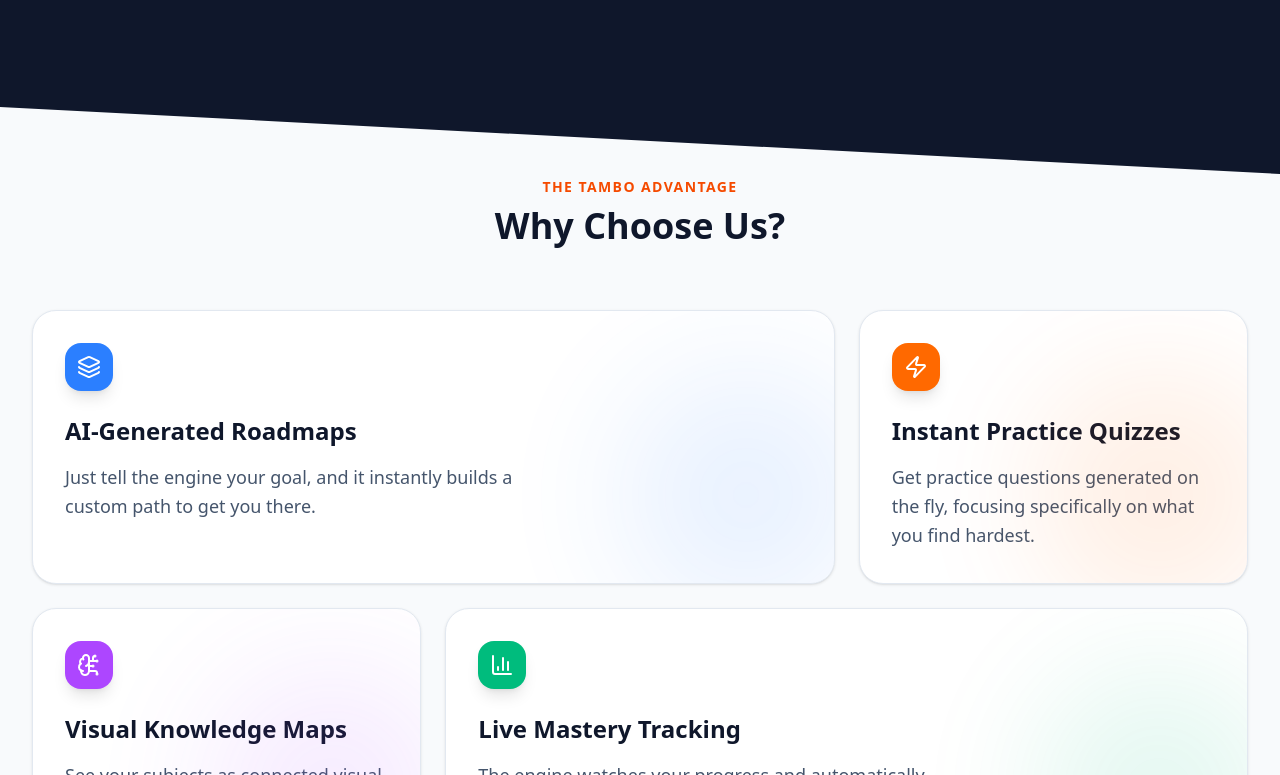
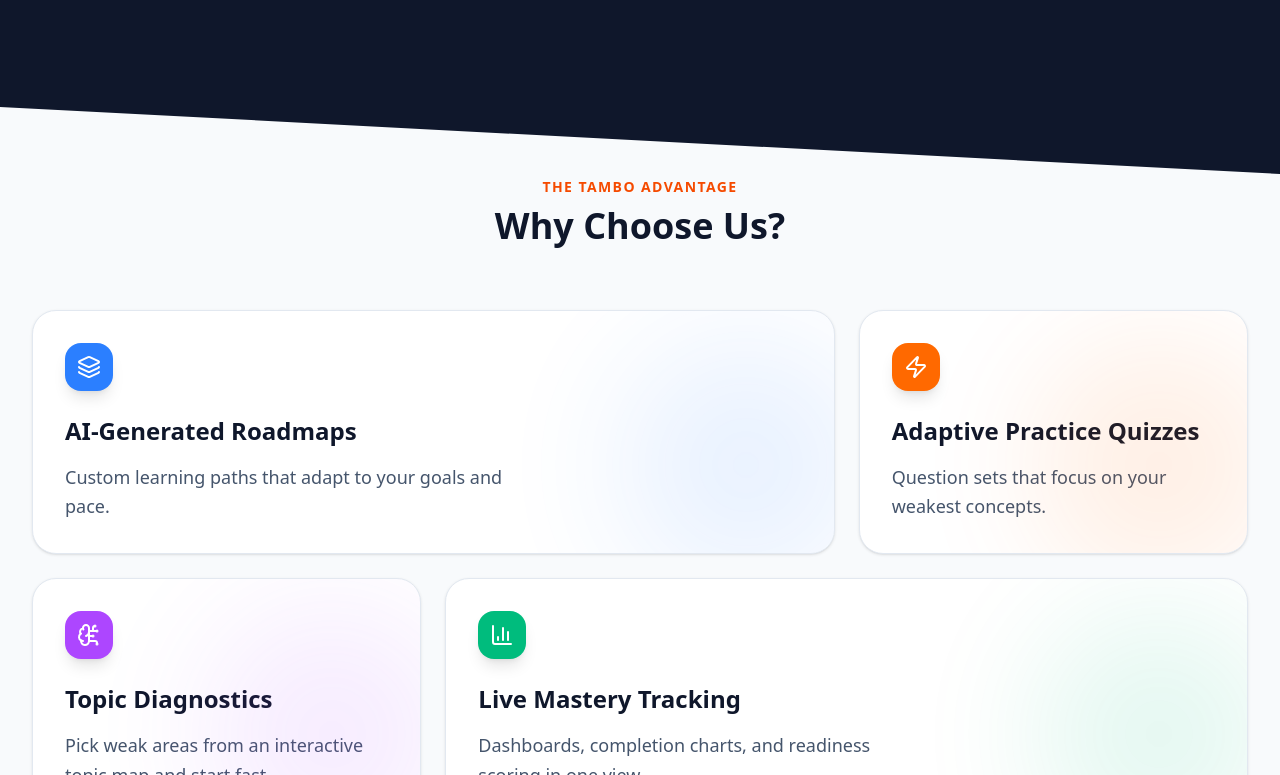
Before and after one commit to shumhn/Edify, a Next.js app: page / in a window 1280 px wide. Shown: the part 2025-2800 px from the top of the page. Built offline with nearby package versions, Linux system fonts and the light colour scheme; no server answers.

Commit message:
ui fixes

```diff
--- a/src/app/chat/page.tsx
+++ b/src/app/chat/page.tsx
@@ -48,10 +48,15 @@ function ChatContent() {
     const mode = searchParams.get("mode");
     const subject = searchParams.get("subject");
     const autostart = searchParams.get("autostart");
+    const clearSubject = searchParams.get("clearSubject");
     const updates: Partial<ReturnType<typeof loadUserProfile>> = {};
 
     if (mode === "exam" || mode === "learn") {
       if (mode !== profile.learningMode) updates.learningMode = mode;
+    }
+    if (clearSubject === "1") {
+      if (profile.focusSubject) updates.focusSubject = undefined;
+      if (profile.autoStartSubject) updates.autoStartSubject = false;
     }
     if (
       subject &&
--- a/src/app/page.tsx
+++ b/src/app/page.tsx
@@ -4,6 +4,8 @@ import { ApiKeyCheck } from "@/components/ApiKeyCheck";
 import Link from "next/link";
 import { ArrowRight, BarChart3, BookOpen, BrainCircuit, Layers, Layout, Zap, Sparkles } from "lucide-react";
 import { motion, useScroll, useTransform } from "framer-motion";
+import { useRouter } from "next/navigation";
+import { useState } from "react";
 
 const fadeIn = {
    initial: { opacity: 0, y: 20 },
@@ -26,28 +28,100 @@ const stagger = {
 const features = [
    {
       title: "AI-Generated Roadmaps",
-      description: "Just tell the engine your goal, and it instantly builds a custom path to get you there.",
+      description: "Custom learning paths that adapt to your goals and pace.",
       icon: <Layers className="h-6 w-6 text-white" />,
       color: "bg-blue-500"
    },
    {
-      title: "Instant Practice Quizzes",
-      description: "Get practice questions generated on the fly, focusing specifically on what you find hardest.",
+      title: "Adaptive Practice Quizzes",
+      description: "Question sets that focus on your weakest concepts.",
       icon: <Zap className="h-6 w-6 text-white" />,
       color: "bg-orange-500"
    },
    {
-      title: "Visual Knowledge Maps",
-      description: "See your subjects as connected visual maps instead of just a boring list of chapters.",
+      title: "Topic Diagnostics",
+      description: "Pick weak areas from an interactive topic map and start fast.",
       icon: <BrainCircuit className="h-6 w-6 text-white" />,
       color: "bg-purple-500"
    },
    {
       title: "Live Mastery Tracking",
-      description: "The engine watches your progress and automatically adjusts your schedule in real-time.",
+      description: "Dashboards, completion charts, and readiness scoring in one view.",
       icon: <BarChart3 className="h-6 w-6 text-white" />,
       color: "bg-emerald-500"
    },
+   {
+      title: "Formula + Concept Cards",
+      description: "Short lessons, formulas, and concept explainers for clarity.",
+      icon: <BookOpen className="h-6 w-6 text-white" />,
+      color: "bg-slate-900"
+   },
+   {
+      title: "Mistake Review Loop",
+      description: "Quiz review, mistake bank, and targeted retries.",
+      icon: <Layout className="h-6 w-6 text-white" />,
+      color: "bg-indigo-500"
+   },
+   {
+      title: "Real-World Applications",
+      description: "Application cards that show why the concept matters.",
+      icon: <Sparkles className="h-6 w-6 text-white" />,
+      color: "bg-pink-500"
+   },
+];
+
+const featureIndex = [
+   "Learn & practice mode",
+   "Exam prep mode",
+   "Subject tracks (Physics/Math/Chem/CS)",
+   "Skill level targeting",
+   "Topic diagnostics",
+   "Topic map",
+   "Lesson cards",
+   "Concept explainers",
+   "Formula cards",
+   "Adaptive quizzes",
+   "Quiz review",
+   "Study plans",
+   "Roadmaps",
+   "Progress dashboard",
+   "Completion chart",
+   "Readiness score",
+   "Weak-topic radar",
+   "Mastery matrix",
+   "Mistake bank",
+   "Coach insights",
+   "Real-world applications",
+   "Charts (bar/line/area/pie/donut/scatter/histogram/heatmap)",
+   "Intake forms",
+   "Context notes"
+];
+
+const coreSystemFeatures = [
+   {
+      title: "Dual Learning Modes",
+      description: "Switch between Learn & Practice or Exam Prep with a single toggle.",
+      icon: <Layout className="h-5 w-5 text-white" />,
+      color: "bg-slate-900"
+   },
+   {
+      title: "Subject Tracks",
+      description: "Physics, Math, Chemistry, and Computer Science tracks with tailored flows.",
+      icon: <BookOpen className="h-5 w-5 text-white" />,
+      color: "bg-blue-600"
+   },
+   {
+      title: "Skill-Level Control",
+      description: "Beginner, Intermediate, Advanced targeting that shapes quizzes and roadmaps.",
+      icon: <BrainCircuit className="h-5 w-5 text-white" />,
+      color: "bg-indigo-500"
+   },
+   {
+      title: "Context Notes",
+      description: "Attach one-time notes (goals, weak topics, deadlines) to steer responses.",
+      icon: <Sparkles className="h-5 w-5 text-white" />,
+      color: "bg-amber-500"
+   }
 ];
 
 const tracks = [
@@ -84,6 +158,19 @@ const tracks = [
 export default function Home() {
    const { scrollYProgress } = useScroll();
    const y = useTransform(scrollYProgress, [0, 1], ["0%", "50%"]);
+   const router = useRouter();
+   const [igniteQuery, setIgniteQuery] = useState("");
+
+   const handleIgnite = () => {
+      const params = new URLSearchParams();
+      params.set("mode", "learn");
+      params.set("clearSubject", "1");
+      const trimmed = igniteQuery.trim();
+      if (trimmed) {
+         params.set("seed", trimmed);
+      }
+      router.push(`/chat?${params.toString()}`);
+   };
 
    return (
       <div className="min-h-screen bg-slate-50 font-sans text-slate-900 selection:bg-orange-200">
@@ -177,26 +264,36 @@ export default function Home() {
                               <input
                                  type="text"
                                  placeholder="e.g. Thermodynamics, Linear Algebra..."
+                                 value={igniteQuery}
+                                 onChange={(event) => setIgniteQuery(event.target.value)}
+                                 onKeyDown={(event) => {
+                                    if (event.key === "Enter") {
+                                       event.preventDefault();
+                                       handleIgnite();
+                                    }
+                                 }}
                                  className="flex-1 bg-transparent py-4 text-lg text-slate-900 placeholder:text-slate-400 focus:outline-none"
                               />
-                              <Link
-                                 href="/chat?mode=learn"
+                              <button
+                                 type="button"
+                                 onClick={handleIgnite}
                                  className="hidden sm:flex items-center gap-2 rounded-xl bg-gradient-to-r from-orange-500 to-red-600 px-8 py-4 text-base font-bold text-white shadow-lg transition-transform hover:scale-[1.02] hover:shadow-orange-500/25 active:scale-[0.98]"
                               >
                                  Ignite
                                  <ArrowRight className="h-5 w-5" />
-                              </Link>
+                              </button>
                            </div>
                         </div>
 
                         {/* Mobile Button */}
                         <div className="mt-4 flex flex-col gap-3 sm:hidden">
-                           <Link
-                              href="/chat?mode=learn"
+                           <button
+                              type="button"
+                              onClick={handleIgnite}
                               className="flex w-full items-center justify-center gap-2 rounded-xl bg-orange-600 px-6 py-4 text-lg font-bold text-white shadow-lg"
                            >
                               Start Learning
-                           </Link>
+                           </button>
                         </div>
                      </motion.div>
                   </ApiKeyCheck>
@@ -313,7 +410,7 @@ export default function Home() {
             </section>
 
             {/* TRACKS / SUBJECTS */}
-            <section className="relative py-24">
+            <section id="tracks" className="relative py-24">
                <div className="absolute inset-0 bg-slate-900 skew-y-3 transform origin-bottom-right translate-y-20 z-0" />
                <div className="relative z-10 mx-auto max-w-7xl px-6 lg:px-8">
                   <div className="flex flex-col md:flex-row md:items-end justify-between gap-6 mb-16 text-white">
@@ -394,7 +491,7 @@ export default function Home() {
             </section>
 
             {/* BENTO GRID FEATURES */}
-            <section className="mx-auto max-w-7xl px-6 lg:px-8 py-20">
+            <section id="features" className="mx-auto max-w-7xl px-6 lg:px-8 py-20">
                <div className="mb-16 text-center">
                   <span className="text-sm font-bold uppercase tracking-widest text-orange-600">The Tambo Advantage</span>
                   <h2 className="mt-2 text-4xl font-bold text-slate-900">Why Choose Us?</h2>
@@ -422,6 +519,31 @@ export default function Home() {
                </div>
             </section>
 
+            {/* CORE MODES & SYSTEM */}
+            <section className="mx-auto max-w-7xl px-6 lg:px-8 pb-20">
+               <div className="mb-12 text-center">
+                  <span className="text-sm font-bold uppercase tracking-widest text-slate-400">Core System</span>
+                  <h3 className="mt-2 text-3xl font-bold text-slate-900">Modes, tracks, and context controls</h3>
+                  <p className="mt-3 text-base text-slate-600">
+                     The controls that make the experience feel tailored, not generic.
+                  </p>
+               </div>
+               <div className="grid gap-6 md:grid-cols-2 lg:grid-cols-4">
+                  {coreSystemFeatures.map((feature) => (
+                     <div
+                        key={feature.title}
+                        className="rounded-3xl border border-slate-200 bg-white p-6 shadow-sm transition-all hover:-translate-y-1 hover:shadow-xl"
+                     >
+                        <div className={`mb-4 inline-flex rounded-2xl ${feature.color} p-3 shadow-md`}>
+                           {feature.icon}
+                        </div>
+                        <h4 className="text-lg font-bold text-slate-900">{feature.title}</h4>
+                        <p className="mt-3 text-sm text-slate-600">{feature.description}</p>
+                     </div>
+                  ))}
+               </div>
+            </section>
+
             {/* FOOTER */}
             <footer className="mt-32 border-t border-slate-200 bg-white/80 backdrop-blur-xl pt-24 pb-12">
                <div className="mx-auto max-w-7xl px-6 lg:px-8">
@@ -442,14 +564,14 @@ export default function Home() {
                         <ul className="space-y-4 text-sm text-slate-500">
                            <li><Link href="/chat?mode=learn" className="hover:text-orange-600 transition-colors">Pathways</Link></li>
                            <li><Link href="/chat?mode=exam" className="hover:text-orange-600 transition-colors">Exam Prep</Link></li>
-                           <li><Link href="#" className="hover:text-orange-600 transition-colors">Catalog</Link></li>
-                           <li><Link href="#" className="hover:text-orange-600 transition-colors">Enterprise</Link></li>
+                           <li><Link href="/#tracks" className="hover:text-orange-600 transition-colors">Subject Tracks</Link></li>
+                           <li><Link href="/#features" className="hover:text-orange-600 transition-colors">Core Features</Link></li>
                         </ul>
                      </div>
                      <div>
                         <h4 className="font-bold text-sm text-slate-900 uppercase tracking-widest mb-6">Resources</h4>
                         <ul className="space-y-4 text-sm text-slate-500">
-                           <li><Link href="#" className="hover:text-orange-600 transition-colors">Documentation</Link></li>
+                           <li><Link href="https://docs.tambo.co/" className="hover:text-orange-600 transition-colors">Documentation</Link></li>
                            <li><Link href="#" className="hover:text-orange-600 transition-colors">API Reference</Link></li>
                            <li><Link href="#" className="hover:text-orange-600 transition-colors">Community</Link></li>
                         </ul>
@@ -457,9 +579,9 @@ export default function Home() {
                      <div>
                         <h4 className="font-bold text-sm text-slate-900 uppercase tracking-widest mb-6">Connect</h4>
                         <ul className="space-y-4 text-sm text-slate-500">
-                           <li><Link href="#" className="hover:text-orange-600 transition-colors">Twitter</Link></li>
-                           <li><Link href="#" className="hover:text-orange-600 transition-colors">GitHub</Link></li>
-                           <li><Link href="#" className="hover:text-orange-600 transition-colors">Discord</Link></li>
+                           <li><Link href="https://x.com/tambo_ai" className="hover:text-orange-600 transition-colors">Twitter</Link></li>
+                           <li><Link href="https://github.com/tambo-ai/tambo" className="hover:text-orange-600 transition-colors">GitHub</Link></li>
+                           <li><Link href="https://discord.com/invite/dJNvPEHth6" className="hover:text-orange-600 transition-colors">Discord</Link></li>
                         </ul>
                      </div>
                   </div>
--- a/src/components/study/diagnostic-start-card.tsx
+++ b/src/components/study/diagnostic-start-card.tsx
@@ -11,7 +11,7 @@ export function DiagnosticStartCard() {
   const { sendThreadMessage, isIdle } = useTamboThread();
   const { profile, updateProfile } = useUserProfile();
   const [mode, setMode] = useState<"exam" | "learn">(
-    profile.learningMode ?? "exam",
+    profile.learningMode ?? "learn",
   );
   const [subject, setSubject] = useState(profile.focusSubject ?? "Physics");
   const [skillLevel, setSkillLevel] = useState<
```
Also changed, not shown: src/lib/user-profile.ts (+9 -1 lines).
